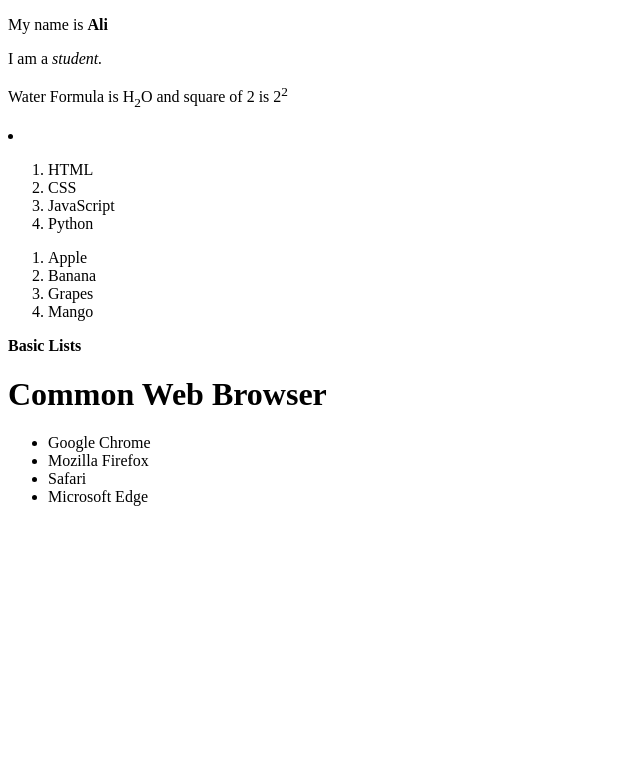
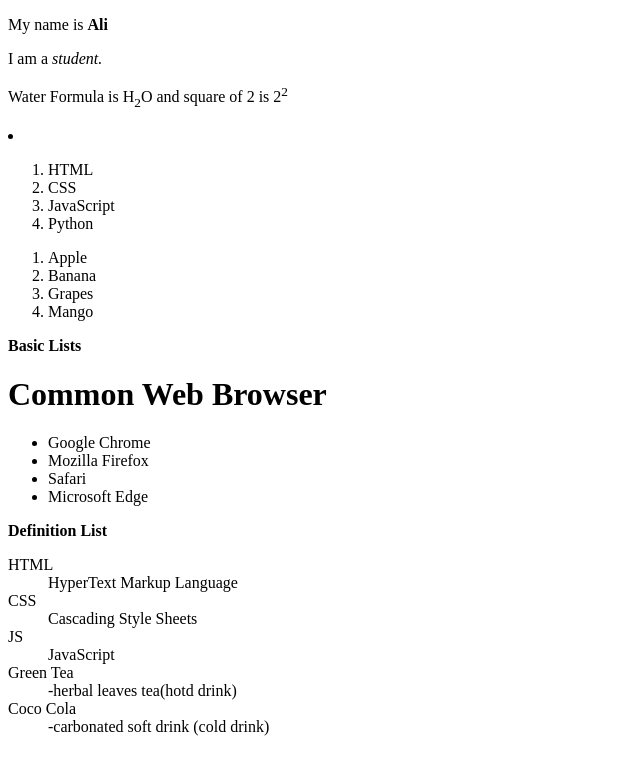
Before and after one commit to BismaRizwan0810/Modern-Web-Application-Development, a plain HTML site: page HTML5 Workshop/index.html in a window 1280 px wide. Shown: the whole page, without its empty margins (0-640 px from the left). Drawn offline with Linux system fonts and the light colour scheme.

Commit message:
Updated assignments on Sun 12/21/2025 11:07:42.03

```diff
--- a/HTML5 Workshop/index.html
+++ b/HTML5 Workshop/index.html
@@ -31,5 +31,17 @@
         <li>Safari</li>
         <li>Microsoft Edge</li>
     </ul>
+    <p><b>Definition List</b></p>
+    <dl>
+        <dt>HTML</dt>
+        <dd>HyperText Markup Language</dd>
+        <dt>CSS</dt>
+        <dd>Cascading Style Sheets</dd>
+        <dt>JS</dt>
+        <dd>JavaScript</dd>
+        <dt>Green Tea</dt>
+        <dd>-herbal leaves tea(hotd drink)</dd>
+        <dt>Coco Cola</dt>
+        <dd>-carbonated soft drink (cold drink)</dd>
 </body>
 </html>
```
